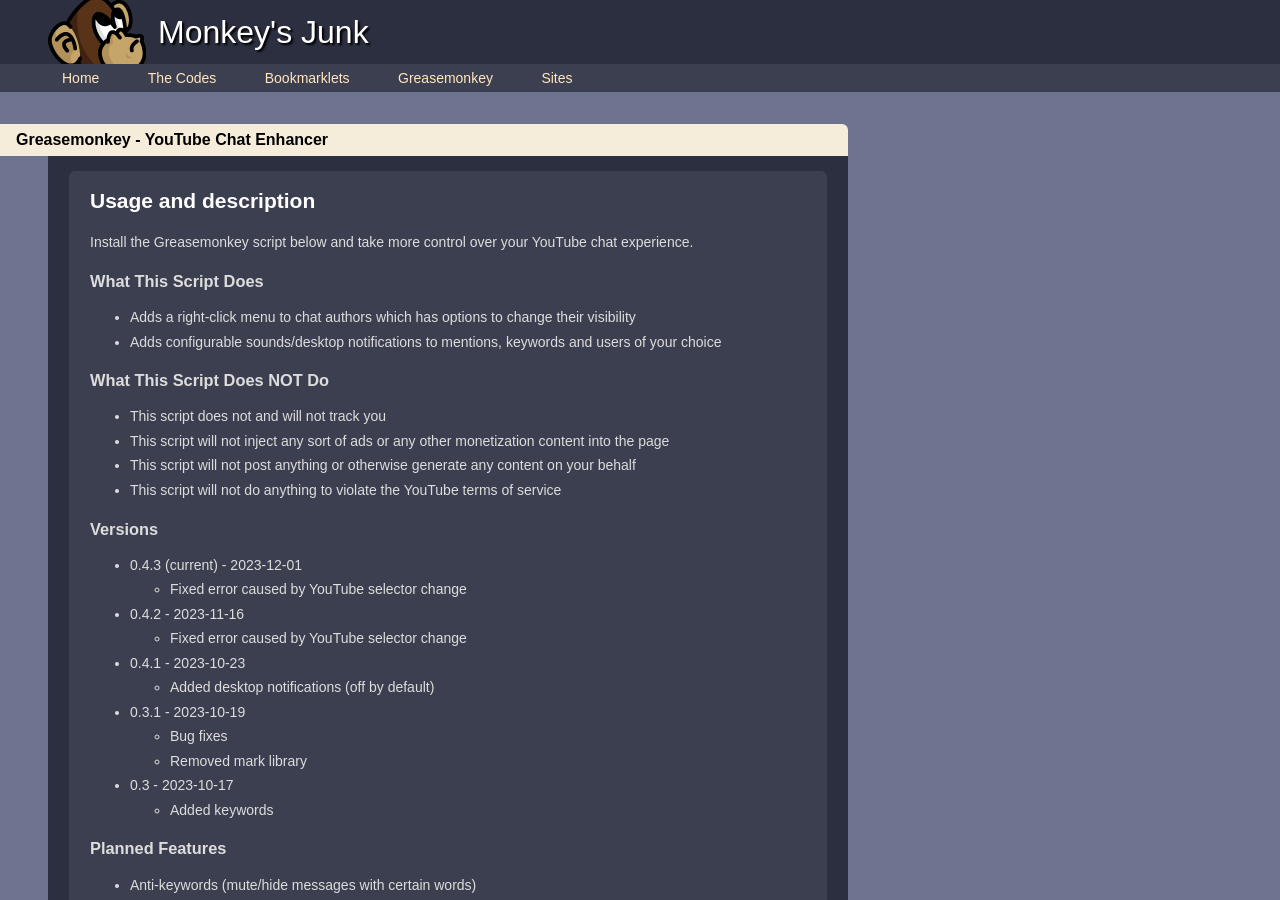
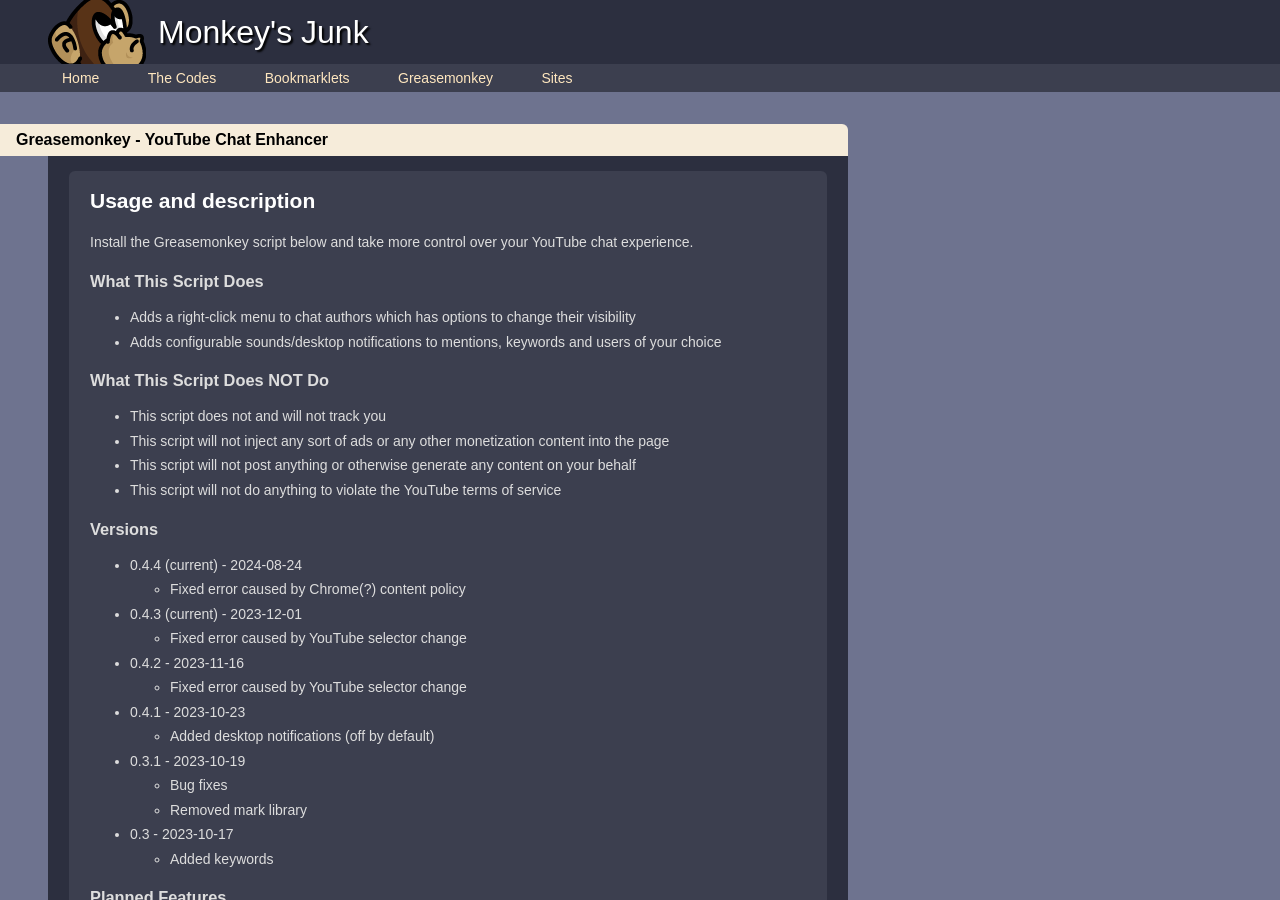
Before and after one commit to cwmonkey/cwmonkey.github.io, a Jekyll site: the page built from greasemonkey/youtube-chat-enhancer/index.html, in a window 1280 px wide and 900 px high. Built offline with Jekyll 4.4.1, drawn with Linux system fonts in a browser that asks for light colours; nearby versions of some CDN libraries; some web fonts are replaced.

Commit message:
Add current version info

```diff
--- a/greasemonkey/youtube-chat-enhancer/index.html
+++ b/greasemonkey/youtube-chat-enhancer/index.html
@@ -26,6 +26,12 @@
 	<h3>Versions</h3>
 
 	<ul>
+		<li>
+			0.4.4 (current) - 2024-08-24
+			<ul>
+				<li>Fixed error caused by Chrome(?) content policy</li>
+			</ul>
+		</li>
 		<li>
 			0.4.3 (current) - 2023-12-01
 			<ul>
```
